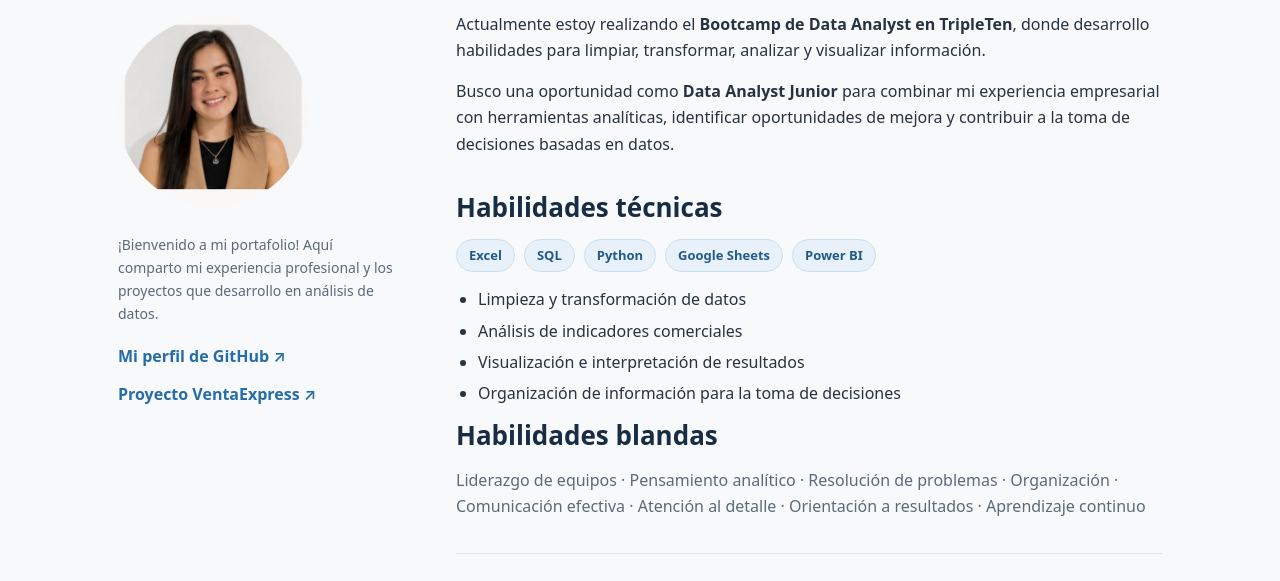
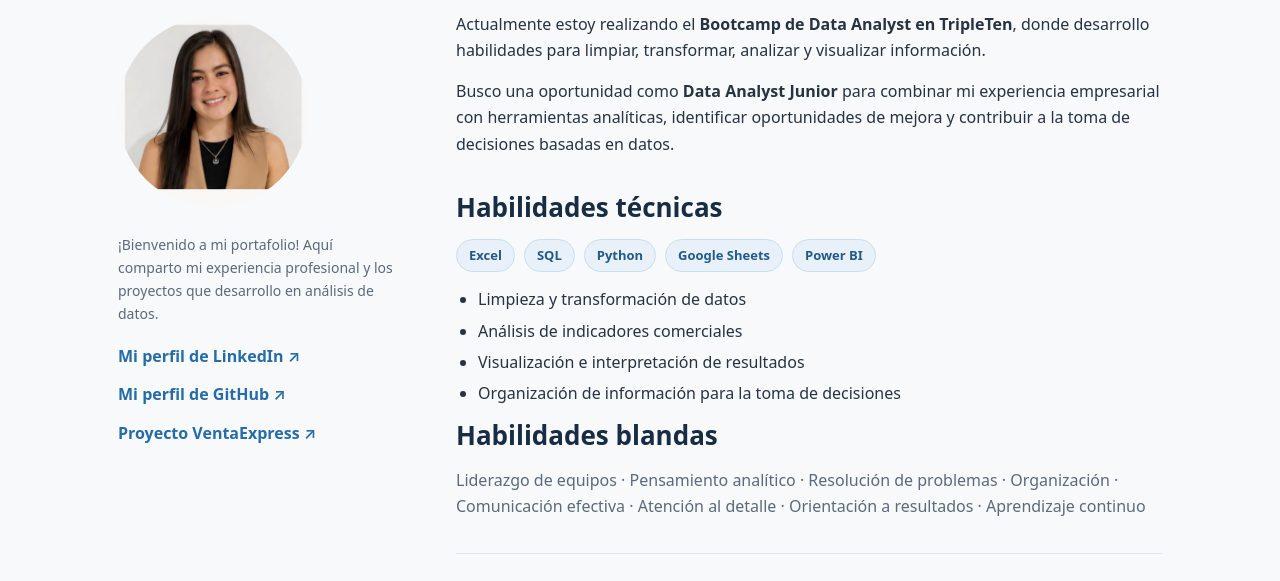
Before and after one commit to dafica/dafica.github.io, a plain HTML site: page index.html in a window 1280 px wide. Shown: the part 184-765 px from the top of the page. Drawn offline with Linux system fonts and the light colour scheme.

Commit message:
Agregar enlace de LinkedIn

```diff
--- a/index.html
+++ b/index.html
@@ -47,10 +47,11 @@
       <p class="role">Economista | Data Analyst en formación</p>
 <img src="358337443.jpg" alt="Daniela Figueroa Camacho" style="display:block;width:190px;height:190px;object-fit:cover;object-position:center;border-radius:50%;margin:20px 0 26px;">
       <p class="intro">¡Bienvenido a mi portafolio! Aquí comparto mi experiencia profesional y los proyectos que desarrollo en análisis de datos.</p>
-      <div class="side-links">
-        <a href="https://github.com/dafica" target="_blank" rel="noopener noreferrer">Mi perfil de GitHub ↗</a>
-        <a href="https://github.com/dafica/analisis-ventas-ventaexpress" target="_blank" rel="noopener noreferrer">Proyecto VentaExpress ↗</a>
-      </div>
+<div class="side-links">
+  <a href="https://www.linkedin.com/in/daniela-figueroa-camacho/" target="_blank" rel="noopener noreferrer">Mi perfil de LinkedIn ↗</a>
+  <a href="https://github.com/dafica" target="_blank" rel="noopener noreferrer">Mi perfil de GitHub ↗</a>
+  <a href="https://github.com/dafica/analisis-ventas-ventaexpress" target="_blank" rel="noopener noreferrer">Proyecto VentaExpress ↗</a>
+</div>
     </div>
   </aside>
   <main>
```
